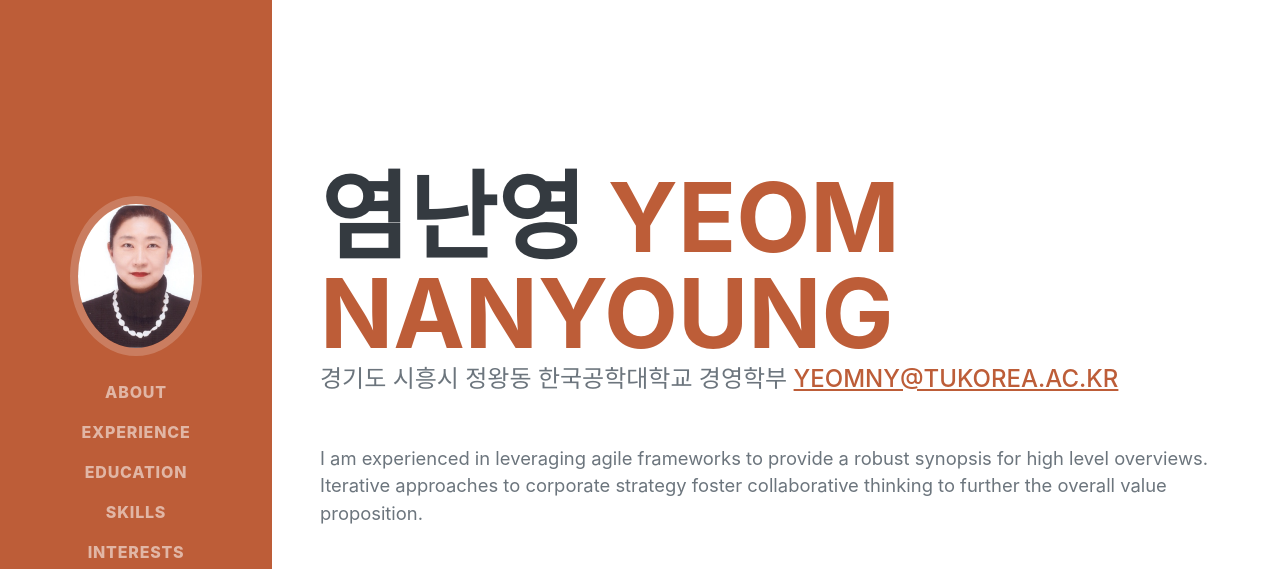
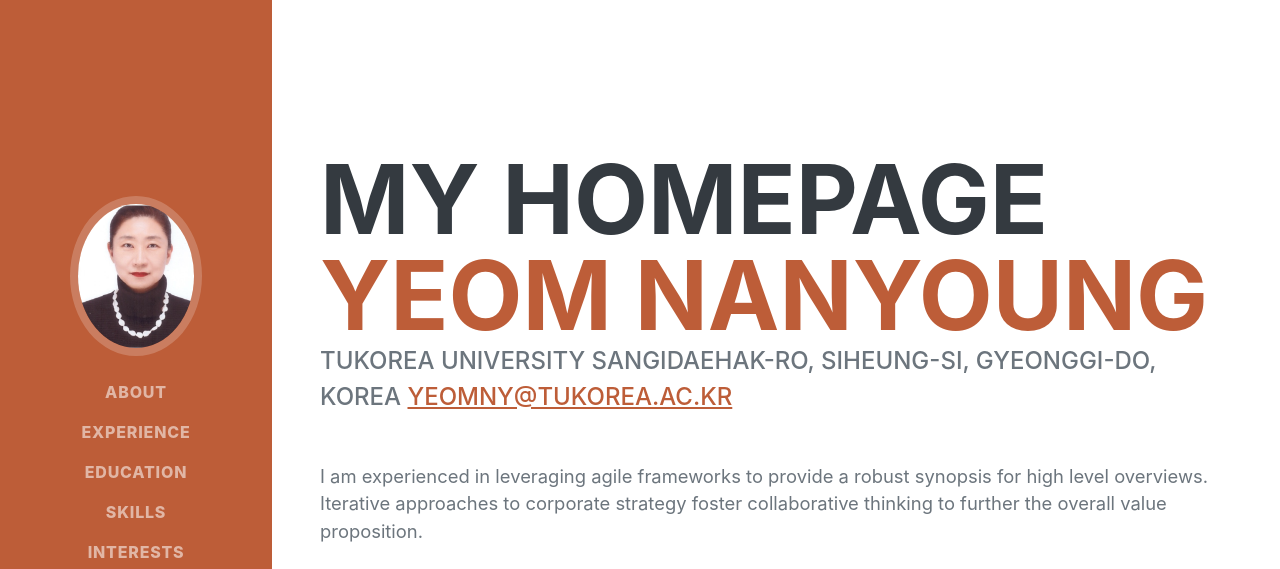
Before and after one commit to yeomny/yeomny.github.io, a plain HTML site: page index.html in a window 1280 px wide. Shown: the top 569 px of the page. Drawn offline with nearby package versions, Linux system fonts and the light colour scheme; a web font is replaced by a local one.

Commit message:
Update index.html

```diff
--- a/index.html
+++ b/index.html
@@ -40,11 +40,11 @@
             <section class="resume-section" id="about">
                 <div class="resume-section-content">
                     <h1 class="mb-0">
-                        염난영
-                        <span class="text-primary">Yeom NanYoung</span>
+                        My Homepage
+                        <span class="text-primary"> Yeom NanYoung</span>
                     </h1>
                     <div class="subheading mb-5">
-                        경기도 시흥시 정왕동 한국공학대학교 경영학부
+                         tukorea university Sangidaehak-ro, Siheung-si, Gyeonggi-do, Korea
                         <a href="mailto:yeomny@tukorea.ac.kr">yeomny@tukorea.ac.kr</a>
                     </div>
                     <p class="lead mb-5">I am experienced in leveraging agile frameworks to provide a robust synopsis for high level overviews. Iterative approaches to corporate strategy foster collaborative thinking to further the overall value proposition.</p>
```
